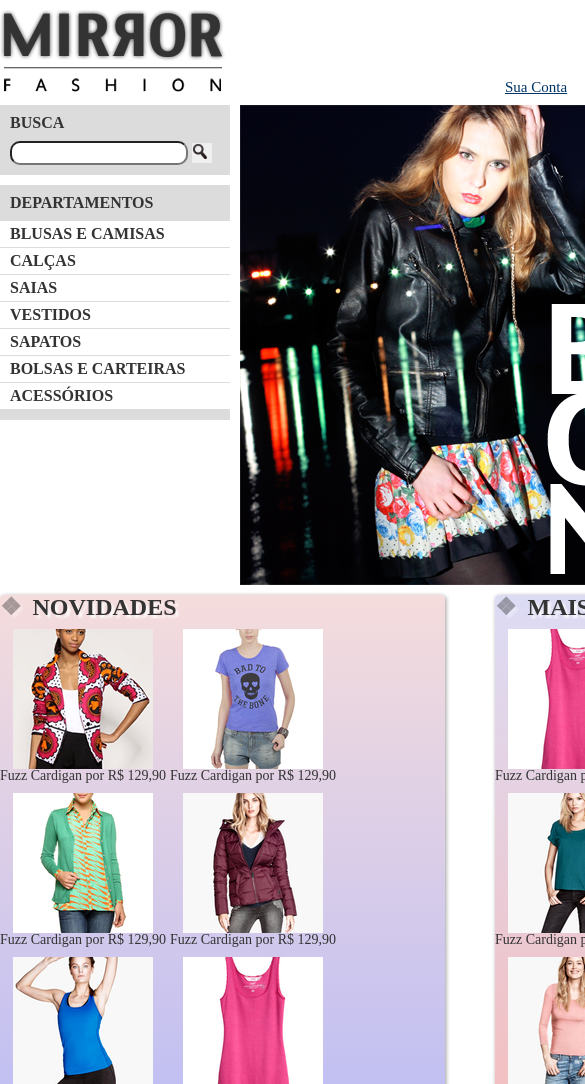
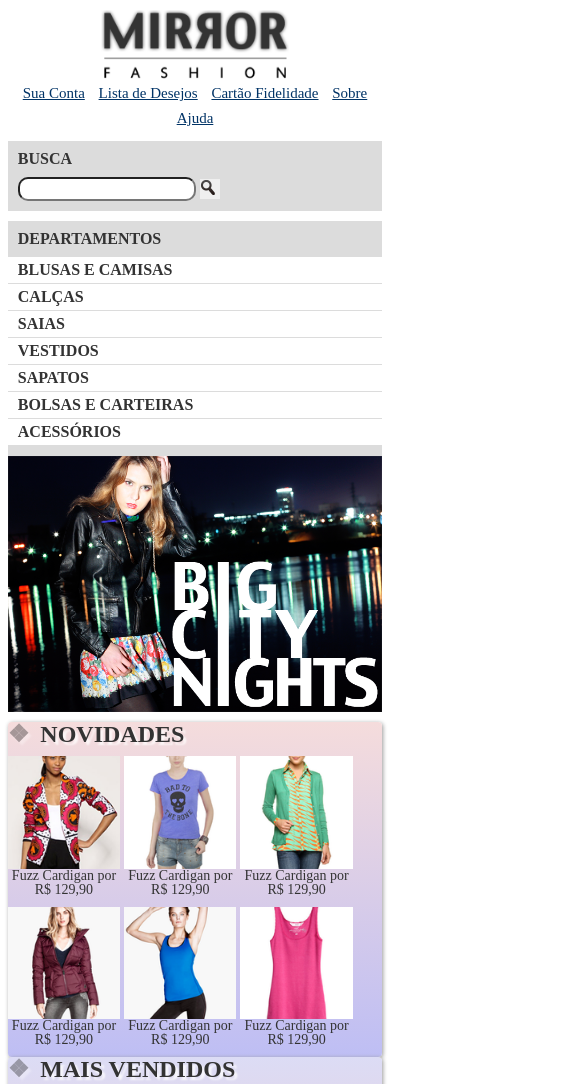
Before and after one commit to Phillipe13/web, a plain HTML site: page mirrorfashion/index.html in a window 390 px wide. Shown: the top 1084 px of the page, 585 px wide, since content can reach past the window. Drawn offline with Linux system fonts and the light colour scheme.

Commit message:
adionado designe responsivo ao index e ao css

```diff
--- a/mirrorfashion/css/estilos.css
+++ b/mirrorfashion/css/estilos.css
@@ -190,3 +190,46 @@ opacity: 0.4;
   transition: 0.7s;
   transform: scale(1.2) rotate(-5deg);
 }
+@media (max-width: 939px) {
+/* adicionar aqui os novos estilos para mobile */
+  .container {
+  width: 96%;
+  }
+  header h1 {
+  text-align: center;
+  }
+  header h1 img {
+  max-width: 50%;
+  }
+  .sacola {
+  display: none;
+  }
+  .menu-opcoes {
+  position: static;
+  text-align: center;
+  }
+  .menu-opcoes ul li {
+    display: inline-block;
+    margin: 5px;
+  }
+  .menu-opcoes ul li {
+    display: inline-block;
+    margin: 5px;
+  }
+  .busca,
+  .menu-departamentos,
+  .banner-destaque img {
+    margin-right: 0;
+    width: 100%;
+  }
+  .painel {
+    width: auto;
+  }
+  .painel li {
+    width: 30%;
+  }
+  .painel img {
+    width: 100%;
+  }
+
+}
--- a/mirrorfashion/index.html
+++ b/mirrorfashion/index.html
@@ -1,10 +1,11 @@
 <!DOCTYPE html>
 <html>
     <head>
-    <title>Mirror Fashion</title>
-    <meta charset="utf-8">
-    <link rel="stylesheet" href="css/estilos.css">
-    <link rel="stylesheet" href="css/reset.css">
+      <title>Mirror Fashion</title>
+      <meta charset="utf-8">
+      <link rel="stylesheet" href="css/estilos.css">
+      <link rel="stylesheet" href="css/reset.css">
+      <meta name="viewport" content="width=device-width">
     </head>
     <body>
         <header class="container">
```
